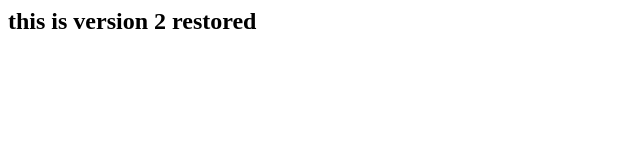
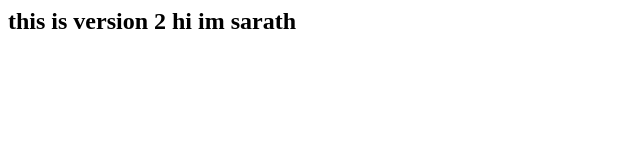
Before and after one commit to sarath7272/git-sample-8, a plain HTML site: page index.html in a window 1280 px wide. Shown: the full height of the page, 0-640 px from the left. Drawn offline with Linux system fonts and the light colour scheme.

Commit message:
version 2 sarath

```diff
--- a/index.html
+++ b/index.html
@@ -1,4 +1,4 @@
 <h2>
     this is version 2
-    restored
+    hi im sarath
 </h2>
```
